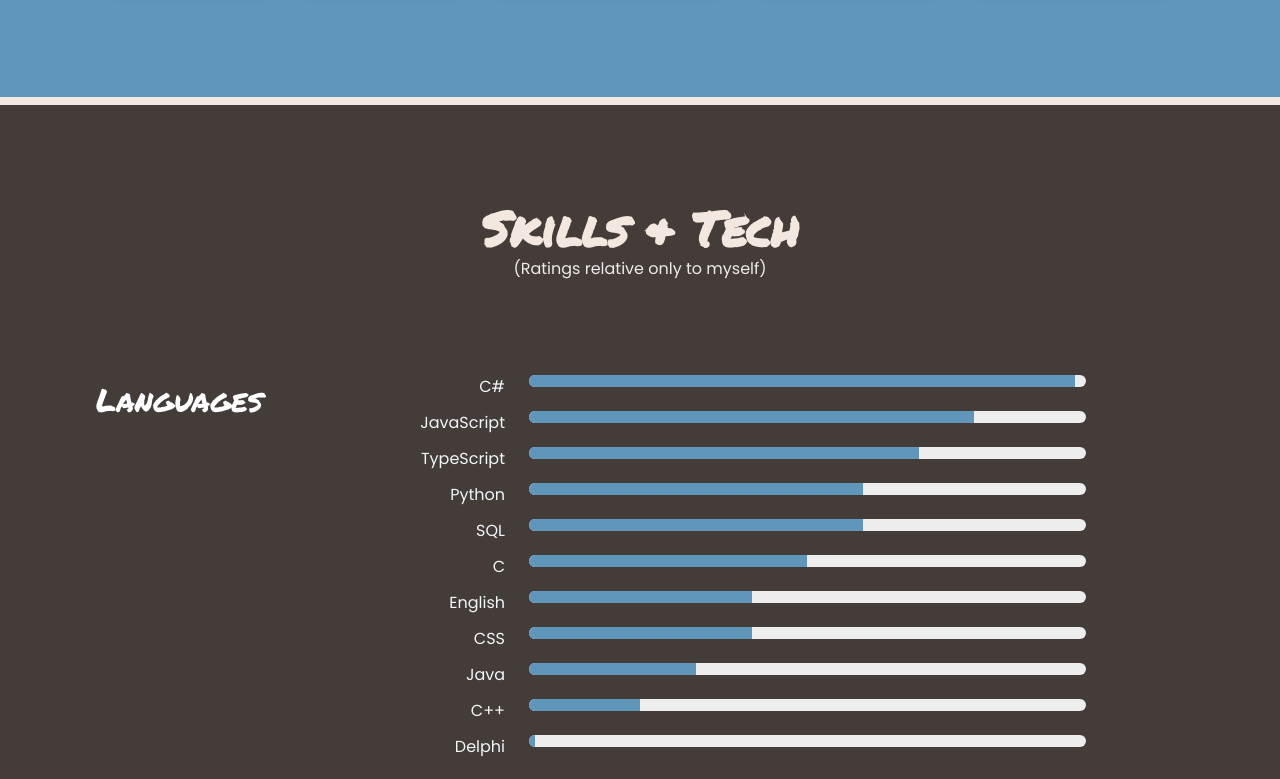
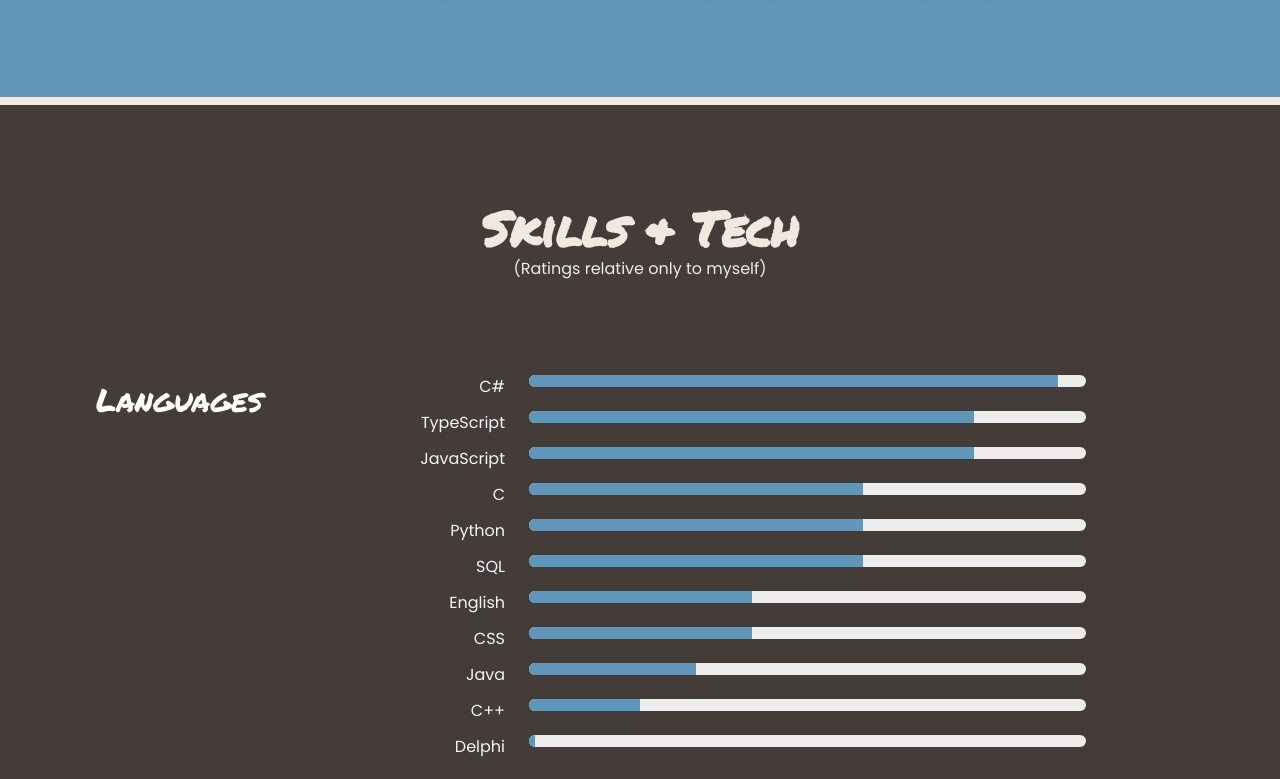
Before and after one commit to aaronmcox/me, a Gatsby site: page / in a window 1280 px wide. Shown: the part 1376-2155 px from the top of the page. Built offline with nearby package versions, Linux system fonts and the light colour scheme; Gatsby itself is replaced by a stand-in of ours.

Commit message:
fix deps. update employer and a couple of skills

```diff
--- a/package.json
+++ b/package.json
@@ -1,5 +1,5 @@
 {
-  "name": "gatsby-starter-default",
+  "name": "aaron-cox-personal-website",
   "private": true,
   "description": "A simple starter to get up and developing quickly with Gatsby",
   "version": "0.1.0",
@@ -11,7 +11,7 @@
     "@fortawesome/free-solid-svg-icons": "^5.15.2",
     "@fortawesome/react-fontawesome": "^0.1.14",
     "bulma": "^0.9.2",
-    "gatsby": "^3.0.1",
+    "gatsby": "^3.15.0",
     "gatsby-plugin-fontawesome-css": "^1.0.0",
     "gatsby-plugin-gatsby-cloud": "^2.0.0",
     "gatsby-plugin-image": "^1.0.0",
--- a/src/components/showcase.js
+++ b/src/components/showcase.js
@@ -22,7 +22,7 @@ export function Showcase() {
             <h1 className="title is-1 has-text-info has-permanent-marker-font pb-1">Hello!</h1>
             <h3 className="subtitle is-3 has-text-light has-text-weight-bold pb-3">I'm Aaron and I develop software.</h3>
             <p className="block has-text-light is-size-5">
-              I currently do it for&nbsp;<a href="https://www.beckman.com" target="_blank" className="has-text-danger">Beckman Coulter</a>
+              I currently do it for&nbsp;<a href="https://www.beckman.com" target="_blank" className="has-text-info">Hinge Health</a>
               &nbsp;in Indianapolis, Indiana. The mission of the position is to integrate medical research devices with our liquid-handling
               robotic automation platforms. I also get to spend a significant chunk of my time working with modern web development
               projects, mostly with modern technologies.
--- a/src/components/skills.js
+++ b/src/components/skills.js
@@ -28,12 +28,12 @@ export const Skills = () => (
             Languages
           </div>
           <div className="column">
-            <Skill name="C#" value={9.8} max={10} />
+            <Skill name="C#" value={9.5} max={10} />
+            <Skill name="TypeScript" value={8} max={10} />
             <Skill name="JavaScript" value={8} max={10} />
-            <Skill name="TypeScript" value={7} max={10} />
+            <Skill name="C" value={6} max={10} />
             <Skill name="Python" value={6} max={10} />
             <Skill name="SQL" value={6} max={10} />
-            <Skill name="C" value={5} max={10} />
             <Skill name="English" value={4} max={10} />
             <Skill name="CSS" value={4} max={10} />
             <Skill name="Java" value={3} max={10} />
```
Also changed, not shown: 3 other files.
